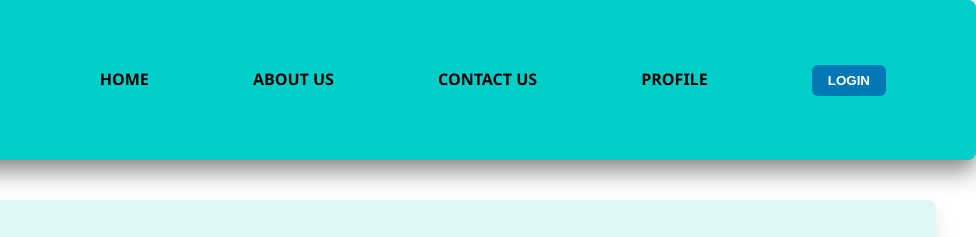
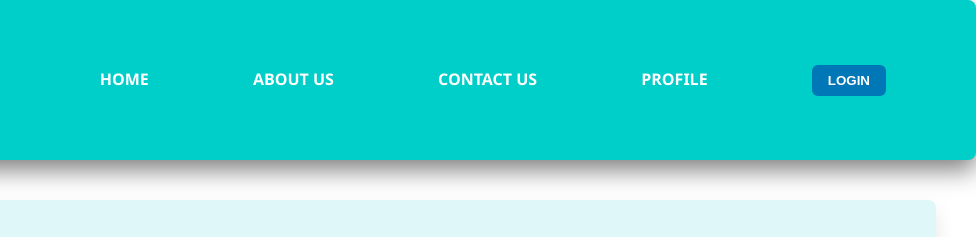
Before and after one commit to Tanmay-coderr/Hackurway_soul_society, a plain HTML site: page frontend/public/about_us.html in a window 1280 px wide. Shown: the top 237 px of the page, 304-1280 px from the left. Drawn offline with Linux system fonts and the light colour scheme; files whose address does not match are found by name.

```diff
--- a/frontend/public/about_us.html
+++ b/frontend/public/about_us.html
@@ -65,7 +65,7 @@
 
     <section class="contact-info">
         <h2>Contact Us</h2>
-        <p>Have any questions or want to learn more about MedAid? Reach us at <a href="mailto:contact@medaid.com">contact@medaid.com</a> or call us at <strong>(123) 456-7890</strong>.</p>
+        <p>Have any questions or want to learn more about MedAid? Reach us at <a href="mailto: medaid1904@gmail.com"> medaid1904@gmail.com</a> or call us at <strong>(+91)9114774439</strong>.</p>
     </section>
 
       <footer class="footer">
--- a/frontend/public/css/about_us.css
+++ b/frontend/public/css/about_us.css
@@ -45,13 +45,29 @@
   .navbar a {
     margin: 0 20px;
     text-decoration: none;
-    color: black;
+    color: rgb(255, 255, 255);
     font-weight: 600;
     margin-right: 80px;
+    position: relative;
+    border-bottom: none;
+    transition: all 0.3s ease 0s;
   }
 
-  .navbar a:hover {
-    text-decoration: underline;
+  .navbar a:not(.login-btn)::after {
+    content: "";
+    position: absolute;
+    left: 0;
+    bottom: -5px;
+    height: 2px;
+    width: 100%;
+    background-color: white;
+    transform: scaleX(0);
+    transform-origin: left;
+    transition: transform 0.3s ease;
+  }
+
+  .navbar a:not(.login-btn):hover::after {
+    transform: scaleX(1);
   }
   .header:hover {
     box-shadow: 0 10px 25px rgba(0, 0, 0, 0.5);
--- a/frontend/public/css/contact_us.css
+++ b/frontend/public/css/contact_us.css
@@ -45,13 +45,29 @@
   .navbar a {
     margin: 0 20px;
     text-decoration: none;
-    color: black;
+    color: rgb(255, 255, 255);
     font-weight: 600;
     margin-right: 80px;
+    position: relative;
+    border-bottom: none;
+    transition: all 0.3s ease 0s;
   }
 
-  .navbar a:hover {
-    text-decoration: underline;
+  .navbar a:not(.login-btn)::after {
+    content: "";
+    position: absolute;
+    left: 0;
+    bottom: -5px;
+    height: 2px;
+    width: 100%;
+    background-color: white;
+    transform: scaleX(0);
+    transform-origin: left;
+    transition: transform 0.3s ease;
+  }
+
+  .navbar a:not(.login-btn):hover::after {
+    transform: scaleX(1);
   }
   .header:hover {
     box-shadow: 0 10px 25px rgba(0, 0, 0, 0.5);
--- a/frontend/public/css/profile.css
+++ b/frontend/public/css/profile.css
@@ -16,7 +16,7 @@
 .nav-bar a {
   margin: 0 20px;
   text-decoration: none;
-  color: black;
+  color: rgb(255, 255, 255);
   font-weight: 600;
   margin-right: 80px;
 }
--- a/frontend/public/css/style.css
+++ b/frontend/public/css/style.css
@@ -45,13 +45,29 @@
   .navbar a {
     margin: 0 20px;
     text-decoration: none;
-    color: black;
+    color: rgb(255, 255, 255);
     font-weight: 600;
     margin-right: 80px;
+    position: relative;
+    border-bottom: none;
+    transition: all 0.3s ease 0s;
   }
 
-  .navbar a:hover {
-    text-decoration: underline;
+  .navbar a:not(.login-btn)::after {
+    content: "";
+    position: absolute;
+    left: 0;
+    bottom: -5px;
+    height: 2px;
+    width: 100%;
+    background-color: white;
+    transform: scaleX(0);
+    transform-origin: left;
+    transition: transform 0.3s ease;
+  }
+
+  .navbar a:not(.login-btn):hover::after {
+    transform: scaleX(1);
   }
   .header:hover {
     box-shadow: 0 10px 25px rgba(0, 0, 0, 0.5);
```
Also changed, not shown: frontend/public/contact_us.html (+1 -1 lines), 2 other files.
